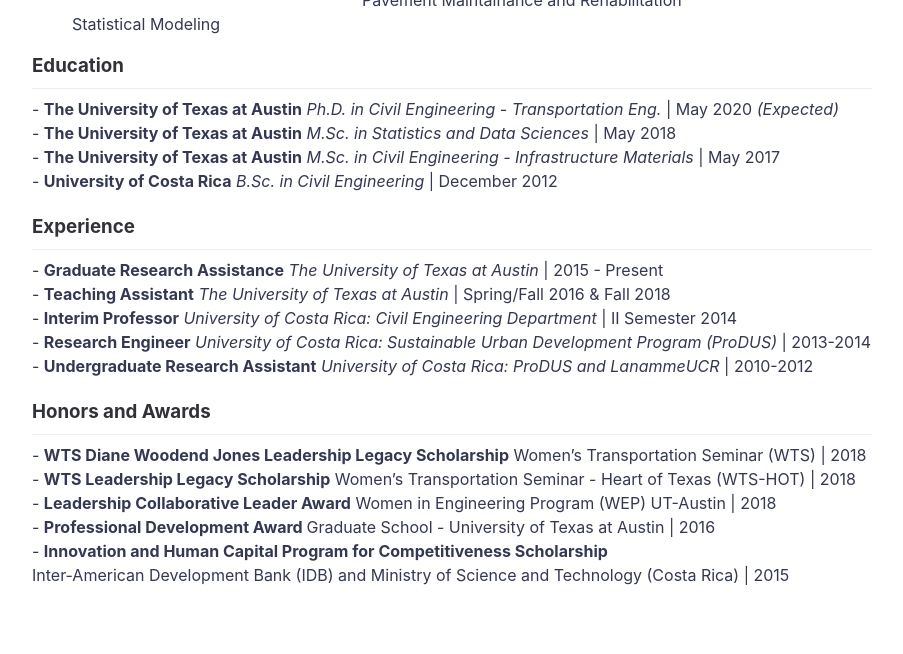
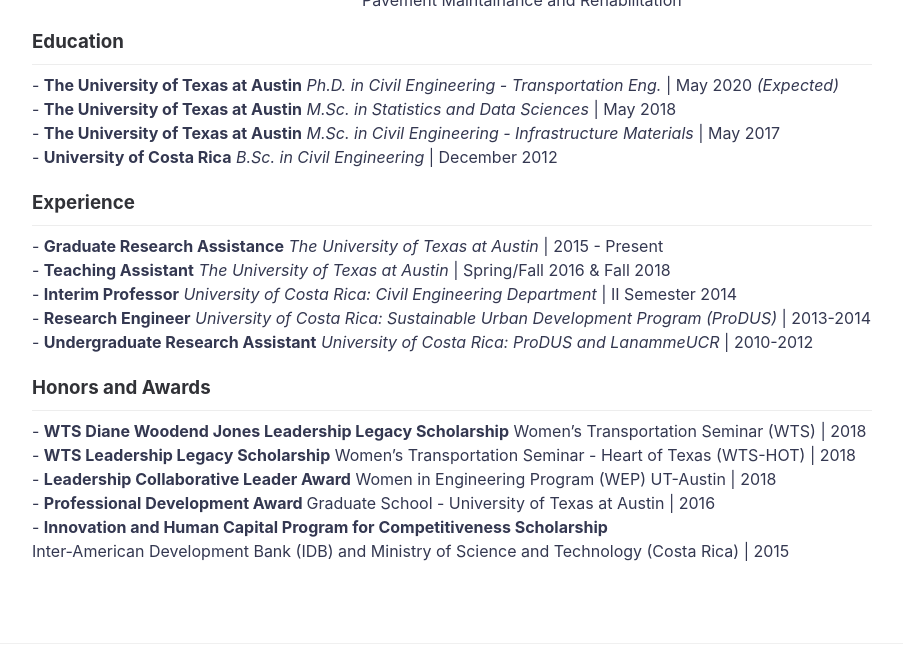
Before and after one commit to nzunigag/nzunigag.github.io, a Jekyll site: the page built from about.md, in a window 1280 px wide and 900 px high, scrolled down 463 px, cut to the strip 246-900 px from the top of the window. Shown: the whole strip, without its empty margins (188-1091 px from the left). Built offline with Jekyll 4.4.1, drawn with Linux system fonts in a browser that asks for light colours; some of the changed text lies outside the part shown.

Commit message:
Update about.md

```diff
--- a/about.md
+++ b/about.md
@@ -20,7 +20,6 @@ ___
   <li>Intelligent Transportation Systems (ITS) </li>
   <li>Pavement Performance Evaluation</li>
   <li>Pavement Maintainance and Rehabilitation </li>
-  <li>Statistical Modeling </li>
 </ul>
 
 
```
